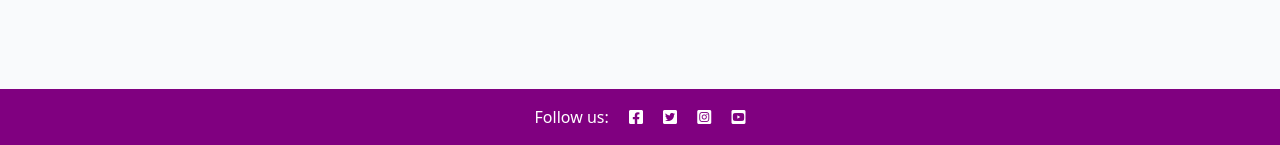
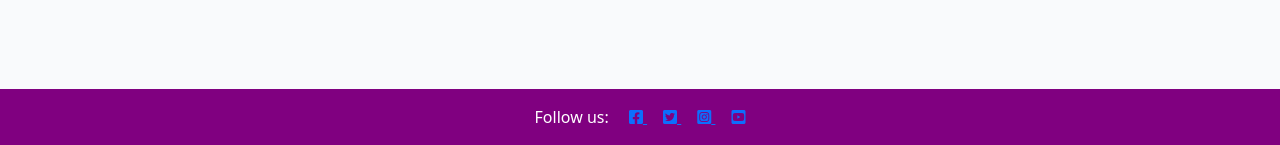
Before and after one commit to Mthabs/myTrialtest, a Django app: page / in a window 1280 px wide. Shown: the part 655-800 px from the top of the page. Run offline with Django 3.2, Linux system fonts and the light colour scheme; data that the repository does not hold is empty.

Commit message:
add link to footer icons

```diff
--- a/templates/base.html
+++ b/templates/base.html
@@ -87,10 +87,19 @@
     <!-- Footer -->
     <footer class="footer mt-auto py-3 dark-bg fixed-bottom">
       <p class="m-0 text-center text-white">
-        Follow us: <i class="fab fa-facebook-square ms-3"></i>
-        <i class="fab fa-twitter-square ms-3"></i>
-        <i class="fab fa-instagram-square ms-3"></i>
-        <i class="fab fa-youtube-square ms-3"></i>
+        Follow us:
+        <a href="https://www.facebook.com/" target="_blank" rel="noopener noreferrer">
+            <i class="fab fa-facebook-square ms-3"></i>
+        </a>
+        <a href="https://twitter.com/" target="_blank" rel="noopener noreferrer">
+            <i class="fab fa-twitter-square ms-3"></i>
+        </a>
+        <a href="https://www.instagram.com/" target="_blank" rel="noopener noreferrer">
+            <i class="fab fa-instagram-square ms-3"></i>
+        </a>
+        <a href="https://www.youtube.com/" target="_blank" rel="noopener noreferrer">
+            <i class="fab fa-youtube-square ms-3"></i>
+        </a>
       </p>
     </footer>
   </body>
```
